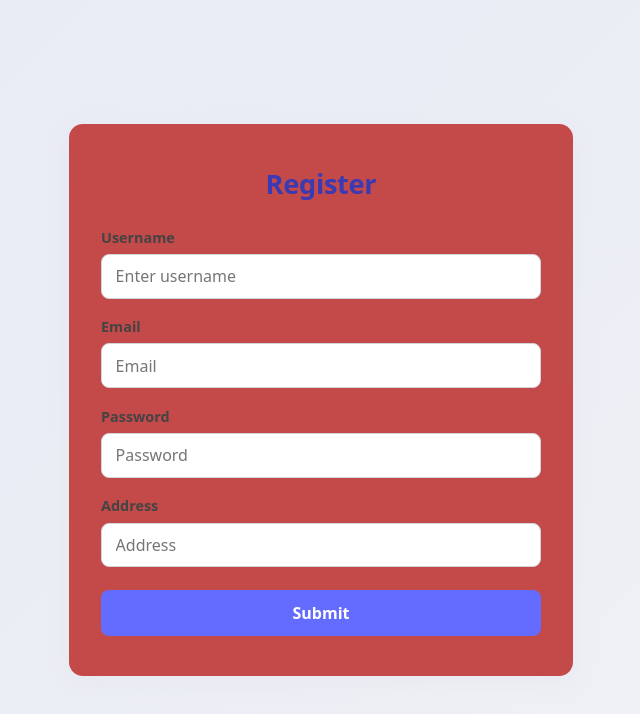
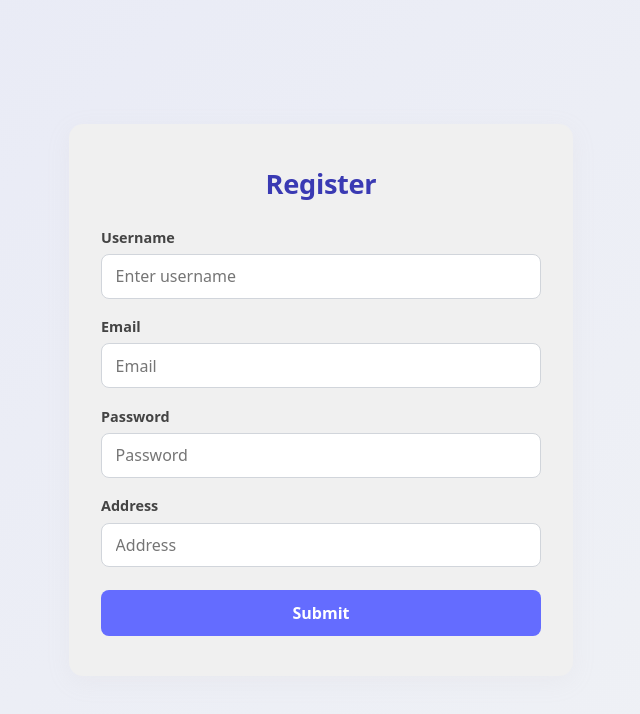
Before and after one commit to aiamagdi90/FeedbackLoop, a React (Vite) app: page / in a window 1280 px wide. Shown: the top 714 px of the page, without its empty margins (319-959 px from the left). Built offline with nearby package versions, Linux system fonts and the light colour scheme.

Commit message:
change background color

```diff
--- a/src/App.css
+++ b/src/App.css
@@ -11,7 +11,7 @@
 
 /* ── Card ───────────────────────────────────────────── */
 .form-card {
-  background: #c44949;
+  background: #f0f0f0;
   padding: clamp(1.5rem, 5vw, 2.5rem) clamp(1.25rem, 4vw, 2rem);
   border-radius: 14px;
   box-shadow: 0 6px 24px rgba(199, 186, 186, 0.1);
```
